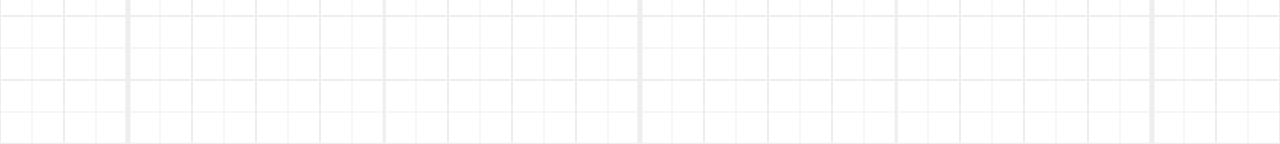
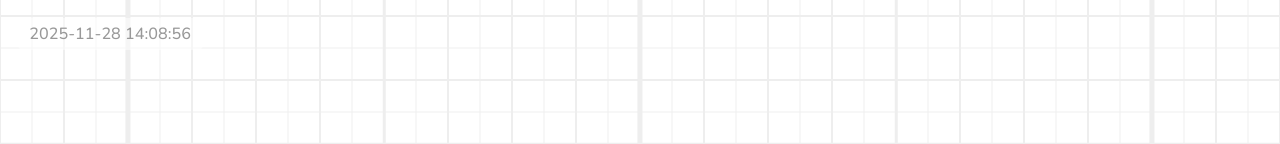
Before and after one commit to dirckvdende/gravity-sim, a Vue app: page / in a window 1280 px wide. Shown: the top 144 px of the page. Built offline with nearby package versions, Linux system fonts and the light colour scheme.

Commit message:
Added time display

```diff
--- a/src/App.vue
+++ b/src/App.vue
@@ -12,6 +12,7 @@
     import Ruler from './ui/Ruler.vue';
     import { useSimStore } from './stores/sim';
     import GlobalMapSync from './stores/GlobalMapSync.vue';
+    import TimeDisplay from './ui/TimeDisplay.vue';
 
     const {
         showBarycenter,
@@ -139,6 +140,7 @@
         <GlobalMapSync :tracker="tracker" />
     </Map>
     <BottomSettings ref="bottom-settings" />
+    <TimeDisplay />
 </template>
 
 <style lang="scss" module>
--- a/src/colors.scss
+++ b/src/colors.scss
@@ -15,6 +15,9 @@ body {
     --pin-background-color: #ccc;
 
     --orbit-color: #aaa;
+
+    --time-background-color: var(--bottom-menu-background-color);
+    --time-text-color: var(--bottom-menu-icon-color);
 
     color: black;
 }
--- /dev/null
+++ b/src/ui/TimeDisplay.vue
@@ -0,0 +1,96 @@
+<script lang="ts" setup>
+    import { useSimStore } from '@/stores/sim';
+    import { storeToRefs } from 'pinia';
+    import { useTemplateRef, watch } from 'vue';
+
+    const { timestamp } = storeToRefs(useSimStore())
+    const input = useTemplateRef("input")
+
+    function formatDate(date: Date): string {
+        const year = date.getFullYear()
+        const month = String(date.getMonth() + 1).padStart(2, '0')
+        const day = String(date.getDate()).padStart(2, '0')
+        const hours = String(date.getHours()).padStart(2, '0')
+        const minutes = String(date.getMinutes()).padStart(2, '0')
+        const seconds = String(date.getSeconds()).padStart(2, '0')
+        return `${year}-${month}-${day} ${hours}:${minutes}:${seconds}`
+    }
+
+    function dateFromFormat(format: string): Date | null {
+        const timestamp = Date.parse(format)
+        if (Number.isNaN(timestamp))
+            return null
+        return new Date(timestamp)
+    }
+
+    let changed = false
+
+    function onBlur(): void {
+        if (!input.value || !changed)
+            return
+        const date = dateFromFormat(input.value.value)
+        if (date == null)
+            return
+        timestamp.value = date
+        changed = false
+    }
+
+    function detectChange(): void {
+        changed = true
+    }
+
+    function blur(): void {
+        if (!input.value)
+            return
+        input.value.blur()
+    }
+
+    watch(timestamp, (time) => {
+        if (!input.value)
+            return
+        if (input.value == document.activeElement)
+            return
+        input.value.value = formatDate(time)
+    })
+</script>
+
+<template>
+    <div :class="$style.container">
+        <form action="javascript:void(0)" @submit="blur">
+            <input type="text" ref="input" @blur="onBlur" @input="detectChange"
+            :class="$style.input" />
+        </form>
+    </div>
+</template>
+
+<style lang="scss" module>
+    .container {
+        position: fixed;
+        padding: 1em;
+        box-sizing: border-box;
+        max-width: 100%;
+        top: 0;
+        left: 0;
+        color: yellow;
+        display: block;
+
+        .input {
+            font-size: .9em;
+            margin: 0;
+            padding: .3em .7em;
+            border: none;
+            outline: none;
+            background-color: color-mix(in srgb, var(--time-background-color),
+                transparent 50%);
+            color: var(--time-text-color);
+            border-radius: .3em;
+            width: 10em;
+            font-family: inherit;
+            font-weight: inherit;
+
+            &:hover, &:focus {
+                background-color: var(--time-background-color);
+            }
+        }
+    }
+</style>
```
